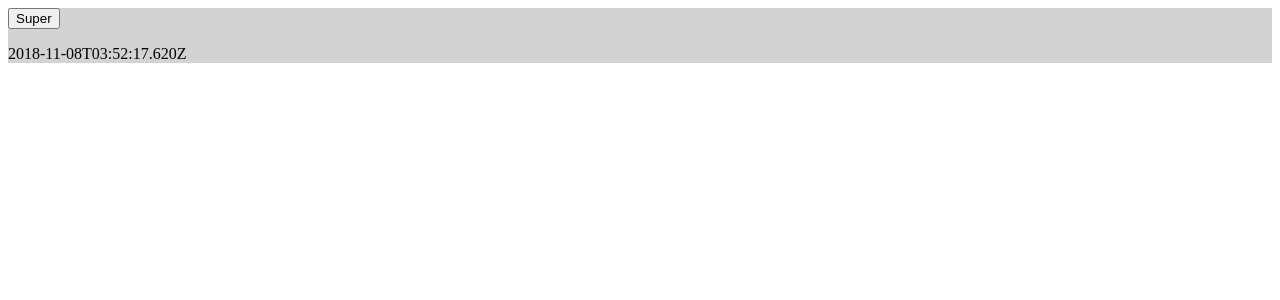
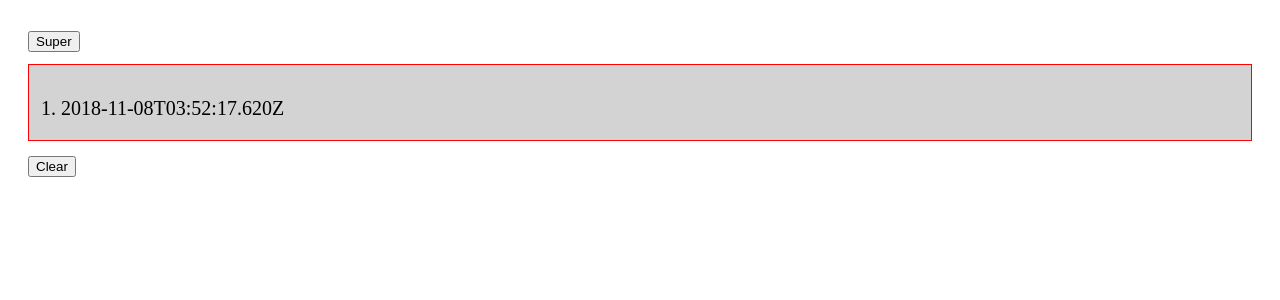
Before and after one commit to Jeanhwea/antdapp, an Angular app: page / in a window 1280 px wide. Both pictures are taken after a click on the button "Super". Shown: the top 300 px of the page. Built offline with nearby package versions, Linux system fonts and the light colour scheme; what ng-zorro-antd would draw is missing.

Commit message:
[add] shadowdisp

```diff
--- a/src/app/app.component.css
+++ b/src/app/app.component.css
@@ -1,7 +1,4 @@
 #main-div {
-  background: lightgray;
+  padding: 20px;
+  font-size: 20px;
 }
-
-#ctn {
-  background: lightblue;
-}
--- a/src/app/app.component.html
+++ b/src/app/app.component.html
@@ -2,5 +2,6 @@
 
 <div id="main-div">
   <app-superbtn (superClick)="onSuperClicked($event)"></app-superbtn>
-  <p>{{ superstring }}</p>
+  <app-shadowdisp [content]="superstring"></app-shadowdisp>
+  <button (click)="onClearClicked()">Clear</button>
 </div>
--- a/src/app/app.component.ts
+++ b/src/app/app.component.ts
@@ -10,13 +10,19 @@ import { Component } from '@angular/core';
 export class AppComponent {
   title = 'antdapp';
 
-  private superstring: string;
+  private superstring: string[];
 
-  constructor() { }
+  constructor() {
+    this.superstring = [];
+  }
 
   onSuperClicked(event: string): void {
-    console.log(this.superstring);
-    this.superstring = event;
+    // this.superstring = [...this.superstring, event];
+    this.superstring.push(event);
+  }
+
+  onClearClicked(): void {
+    this.superstring = [];
   }
 
 }
--- a/src/app/app.module.ts
+++ b/src/app/app.module.ts
@@ -7,11 +7,13 @@ import { AppComponent } from './app.component';
 import { HttpClientModule } from '../../node_modules/@angular/common/http';
 import { FormsModule } from '../../node_modules/@angular/forms';
 import { SuperbtnComponent } from './superbtn/superbtn.component';
+import { ShadowdispComponent } from './shadowdisp/shadowdisp.component';
 
 @NgModule({
   declarations: [
     AppComponent,
-    SuperbtnComponent
+    SuperbtnComponent,
+    ShadowdispComponent
   ],
   imports: [
     BrowserModule,
--- /dev/null
+++ b/src/app/shadowdisp/shadowdisp.component.css
@@ -0,0 +1,6 @@
+#disp {
+  margin: 12px 0;
+  padding: 12px 0px 0px 12px;
+  background: lightgray;
+  border: 1px red solid;
+}
--- /dev/null
+++ b/src/app/shadowdisp/shadowdisp.component.html
@@ -0,0 +1,5 @@
+<div id="disp">
+  <p *ngFor="let line of content; index as i">
+    {{ i+1 }}. {{ line }}
+  </p>
+</div>
--- /dev/null
+++ b/src/app/shadowdisp/shadowdisp.component.ts
@@ -0,0 +1,23 @@
+import { Component, OnInit, Input } from '@angular/core';
+
+@Component({
+  selector: 'app-shadowdisp',
+  templateUrl: './shadowdisp.component.html',
+  styleUrls: ['./shadowdisp.component.css']
+})
+export class ShadowdispComponent implements OnInit {
+
+  @Input() content: string[];
+
+  constructor() {
+    this.content = [];
+  }
+
+  ngOnInit() {
+  }
+
+  ngOnChanges() {
+    console.log('shadowdisp: changed');
+  }
+
+}
```
Also changed, not shown: 2 other files (tests, documents, lock files or other folders).
